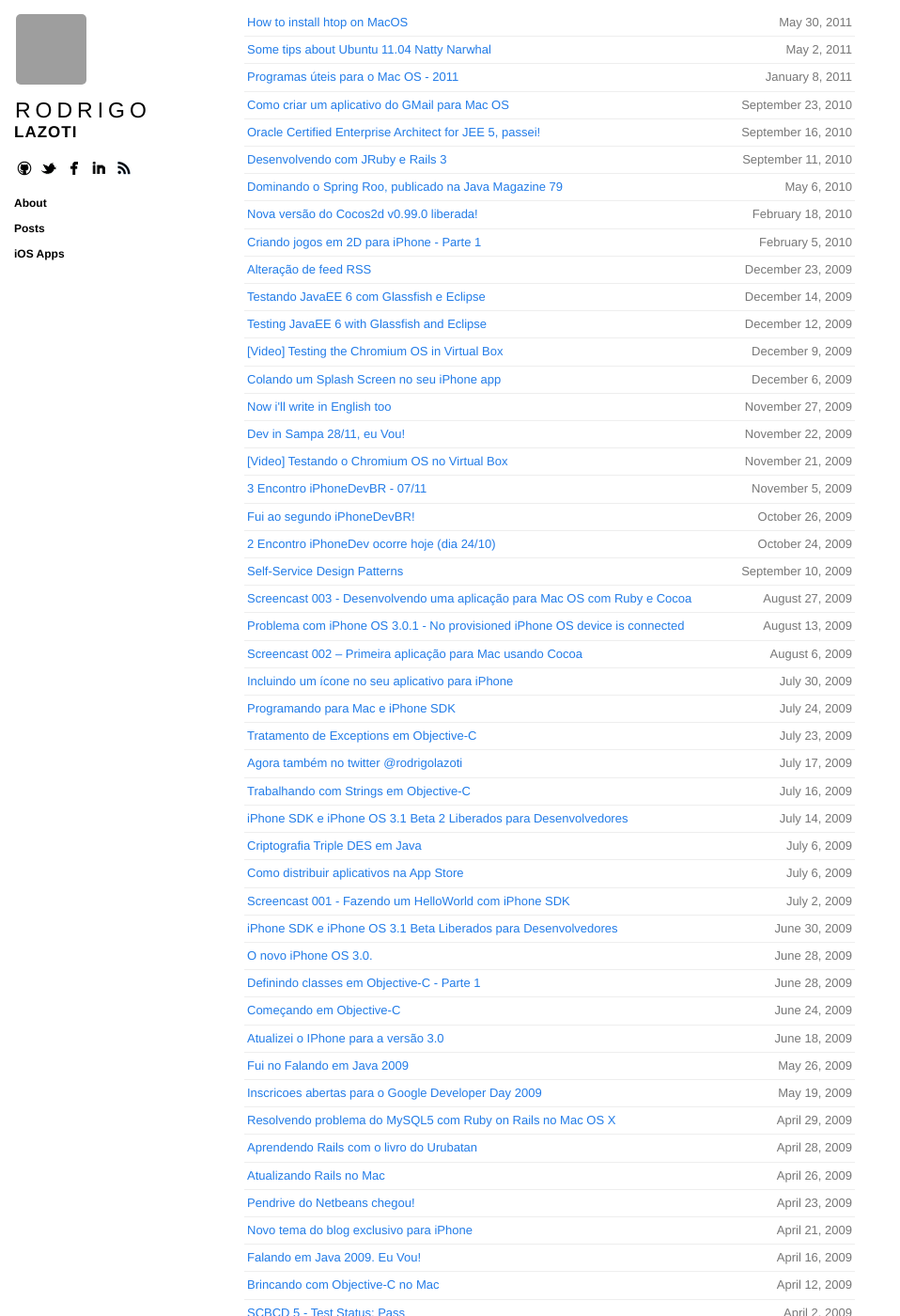
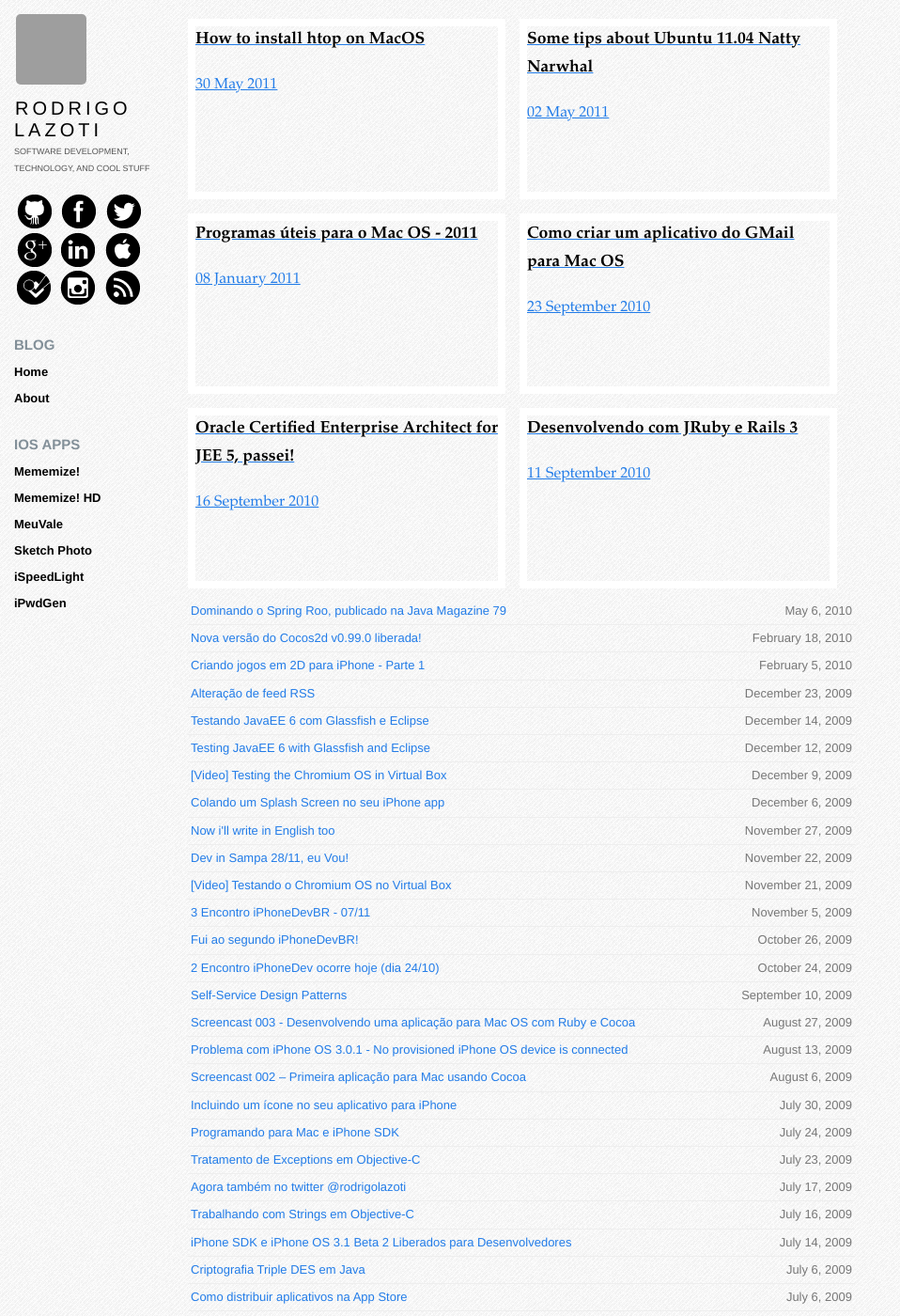
Before and after one commit to rlazoti/rlazoti.github.com, a Jekyll site: the page built from index.html, in a window 1280 px wide and 1400 px high. Shown: the whole window at 94% size, without its empty margins (0-958 px from the left). Built offline with Jekyll 4.4.1, drawn with Linux system fonts in a browser that asks for light colours; nearby versions of some CDN libraries; Markdown is read by kramdown in place of the engine named in the settings; some of the changed text lies outside the part shown; grey boxes are pictures that could not be loaded.

Commit message:
Layout improvements

```diff
--- a/_config.yml
+++ b/_config.yml
@@ -7,9 +7,13 @@
 
 name: Rodrigo Lazoti
 url: http://rodrigolazoti.com.br
-description: Software development, technology, and other cool stuff.
+description: Software development, technology, and cool stuff
 twitter: rodrigolazoti
 github: rlazoti
 facebook: rodrigolazoti
 linkedin: rodrigolazoti
+google_plus: 111551725687201434613
+app_store: mememize!/id451228425
+foursquare: rodrigolazoti
+instagram: rodrigolazoti
 gravatar_url: http://www.gravatar.com/avatar/d6cd131c2a59ae04ca2a41f9b6825b24.png
--- a/_layouts/layout.html
+++ b/_layouts/layout.html
@@ -32,29 +32,53 @@
 
     <section class="name">
       <a href="/">
-        <span id="fname">{{ site.name|split:' '|first }}</span>
-        <span id="lname">{{ site.name|split:' '|last }}</span>
+        <span id="fname">{{ site.name }}</span>
       </a>
+      <br/>
+      <span id="lname">{{ site.description }}</span>
     </section>
 
     <section class="meta">
       <a href="https://github.com/{{ site.github }}" target="_blank"><img src="/images/github.png" /></a>
+      <a href="https://facebook.com/{{ site.facebook }}" target="_blank"><img src="/images/facebook.png"></a>
       <a href="https://twitter.com/{{ site.twitter }}" target="_blank"><img src="/images/twitter.png"></a>
-      <a href="https://facebook.com/{{ site.facebook }}" target="_blank"><img src="/images/facebook.png"></a>
+
+      <a href="https://plus.google.com/{{ site.google_plus }}" target="_blank"><img src="/images/googleplus.png"></a>
       <a href="https://linkedin.com/in/{{ site.linkedin }}" target="_blank"><img src="/images/linkedin.png"></a>
+      <a href="https://itunes.apple.com/app/{{ site.apps_tore }}" target="_blank"><img src="/images/appstore.png"></a>
+
+      <a href="https://foursquare.com/{{ site.foursquare }}" target="_blank"><img src="/images/foursquare.png"></a>
+      <a href="http://instagram.com/{{ site.instagram }}" target="_blank"><img src="/images/instagram.png"></a>
       <a href="/atom.xml"><img src="/images/rss.png" /></a>
     </section>
 
     <section class="sections">
+      <h3>Blog</h3>
       <ul>
+        <li><a href="/">Home</a></li>
         <li><a href="/about.html">About</a></li>
-        <li><a href="/">Posts</a></li>
-        <li><a href="/">iOS Apps</a></li>
       </ul>
     </section>
+
+    <section class="sections">
+      <h3>iOS apps</h3>
+      <ul>
+        <li><a href="/">Mememize!</a></li>
+        <li><a href="/">Mememize! HD</a></li>
+        <li><a href="/">MeuVale</a></li>
+        <li><a href="/">Sketch Photo</a></li>
+        <li><a href="/">iSpeedLight</a></li>
+        <li><a href="/">iPwdGen</a></li>
+      </ul>
+    </section>
+
   </section>
 
   {{ content }}
+
+  <footer>
+    <p>{{ site.name }} - {{ site.description }}. Source on <a href="https://github.com/rlazoti/rlazoti.github.com">GitHub</a> and <a href="/atom.xml">RSS feed</a>.</p>
+  </footer>
 
   <script type="text/javascript" src="/js/application.js"></script>
 </body>
--- a/css/base.css
+++ b/css/base.css
@@ -1,6 +1,8 @@
 @charset "UTF-8";
 
 body {
+  background-image: url(/images/background.png);
+  background-repeat:repeat;
 	font-family: "Palatino Linotype", "Book Antiqua", Palatino, serif;
 	margin: 0;
 	-webkit-font-smoothing: antialiased;
@@ -40,16 +42,16 @@
 
 .sidebar .name #fname {
 	padding-left: 1px;
-	font-size: 23px;
-	letter-spacing: 5px;
+	font-size: 20px;
+	letter-spacing: 4px;
 	color: black;
 }
 
 .sidebar .name #lname {
-	font-size: 17px;
-	font-weight: bold;
-	letter-spacing: 1px;
-	color: black;
+	font-size: 9px;
+	font-weight: italic;
+	letter-spacing: 0px;
+	color: #555;
 }
 
 .sidebar .meta a {
@@ -69,8 +71,17 @@
 	padding: 3px 0;
 	color: black;
 	font-weight: bold;
-	font-size: 12px;
+	font-size: 13px;
 	display: block;
+}
+
+.sidebar .sections h3 {
+  color: rgba(34,59,74,0.55);
+  font-size: 25px;
+  margin-bottom: 10px;
+  padding-top: 15px;
+  font-size: 15px;
+  text-transform: uppercase;
 }
 
 .sidebar .sections a:hover {
@@ -88,7 +99,8 @@
 }
 
 .content {
-	max-width: 650px;
+	max-width: 710px;
+  margin-top: 15px;
 	margin-left: 200px;
 	margin-right: 20px;
 	margin-bottom: 50px;
@@ -279,10 +291,6 @@
 	border-radius: 4px;
 }
 
-.content {
-	padding-left: 60px;
-}
-
 .content .meta iframe {
 	padding-left: 5px;
 }
@@ -300,3 +308,41 @@
 .content .talk-design .color .white {
 	color: #fff;
 }
+
+ul.nav {
+  padding: 0px;
+  margin-bottom: 20px;
+}
+
+li.featured {
+  list-style: none;
+  width: 322px;
+  height: 176px;
+  float: left;
+  margin-bottom: 15px;
+  border: 8px solid #fff;
+  margin-right: 15px;
+  padding: 0px;
+}
+
+li.featured p {
+  color: #000;
+  font-size: 1.1em;
+  font-weight: bold;
+}
+
+footer {
+  clear: both;
+	max-width: 710px;
+  height: 20px;
+  margin-bottom: 10px;
+  position: relative;
+  margin-left: 200px;
+  border-top: 2px solid rgba(0,49,79,0.08);
+}
+
+footer p {
+  text-align: right;
+  color: rgba(34,59,74,0.55);
+  font-size: 12px;
+}
--- a/index.html
+++ b/index.html
@@ -4,8 +4,20 @@
 ---
 
 <section class="content">
+  <ul class="nav">
+  {% for post in site.posts limit:6 %}
+    <li class="featured">
+      <a href="{{ post.url }}">
+        <i class="icn-{{ post.image }}"></i>
+        <p>{{ post.title }}</p>
+        <aside>{{ post.date | date: "%d %B %Y" }}</aside>
+      </a>
+    </li>
+  {% endfor %}
+  </ul>
+
   <ul class="listing">
-    {% for post in site.posts %}
+    {% for post in site.posts offset:6 %}
     <li>
       <span>{{ post.date | date: "%B %e, %Y" }}</span> <a href="{{ post.url }}">{{ post.title }}</a>
     </li>
```
Also changed, not shown: images/appstore.png (added), images/background.jpg (added), images/background.png (added), images/facebook.png, images/foursquare.png (added), images/github.png, images/googleplus.png (added), images/instagram.png (added), images/linkedin.png, images/rss.png, images/twitter.png.
